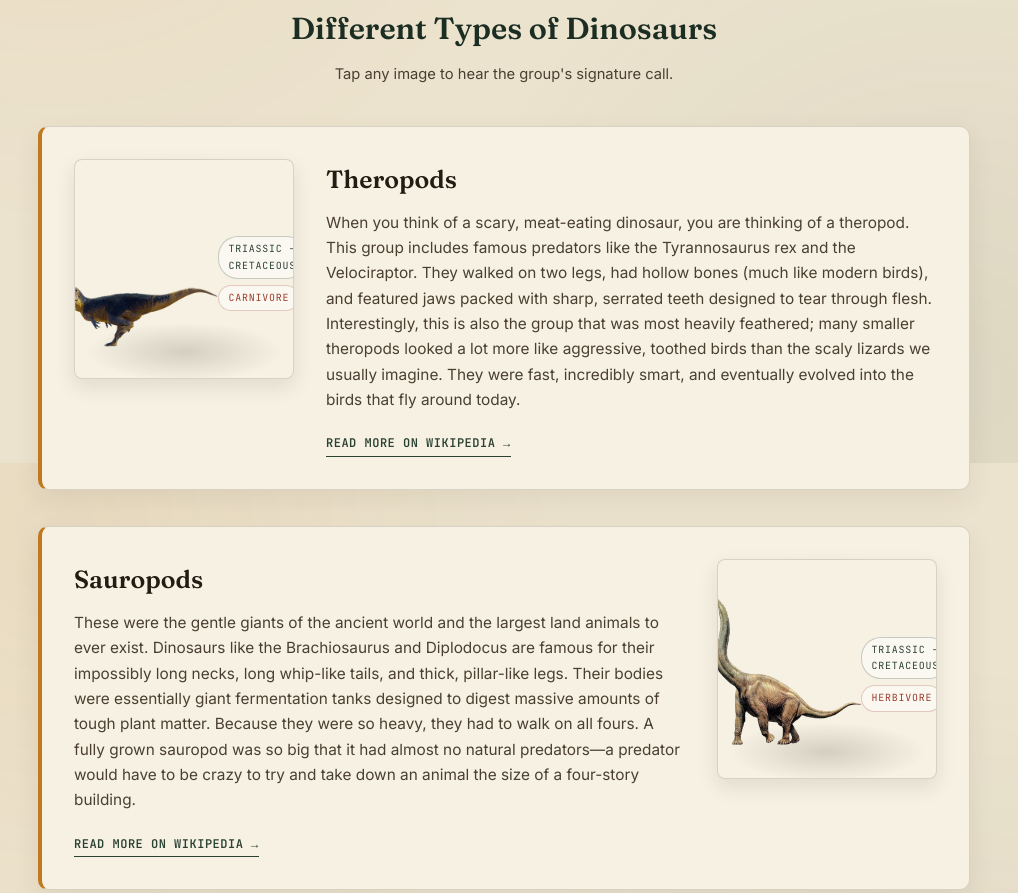
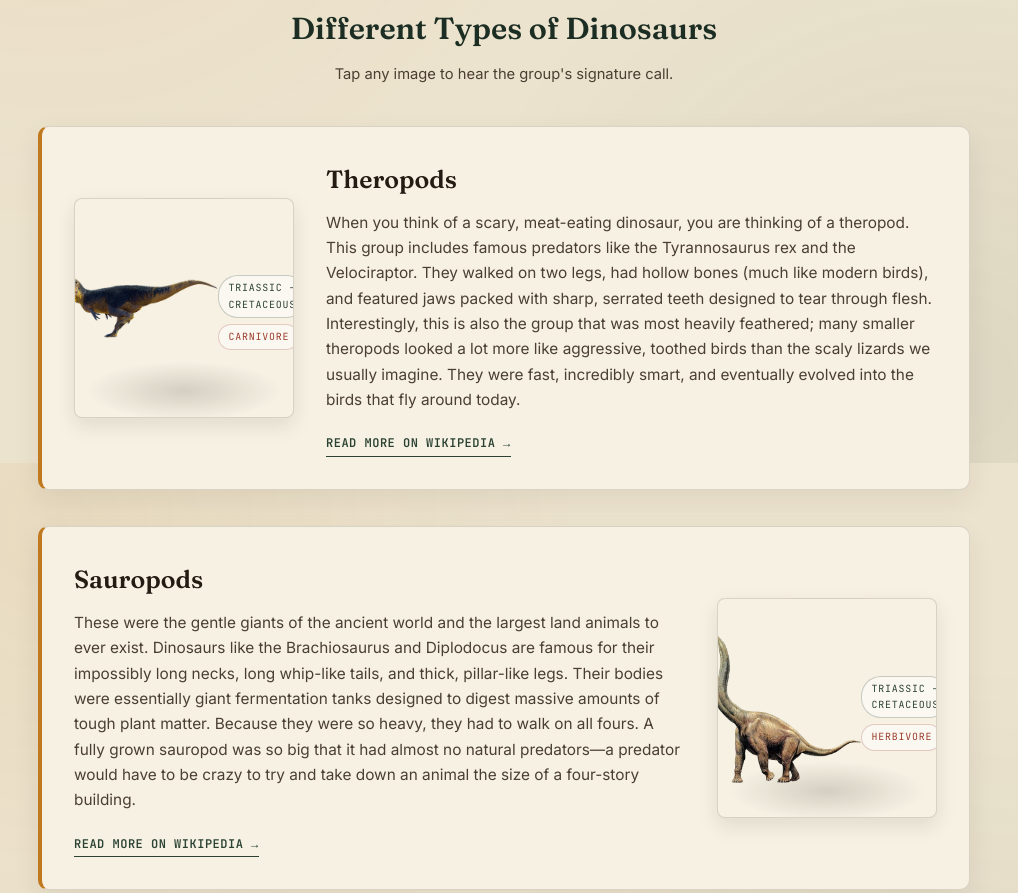
Before and after one commit to elitepunith/dino, a plain HTML site: page index.html in a window 1280 px wide. Shown: the part 1137-2030 px from the top of the page, without its empty margins (136-1154 px from the left). Drawn offline with Linux system fonts and the light colour scheme.

Commit message:
updated the home page

```diff
--- a/style.css
+++ b/style.css
@@ -233,7 +233,7 @@ main { max-width: 980px; margin: 0 auto; padding: 0 24px 80px; }
     display: grid;
     grid-template-columns: 220px 1fr;
     gap: 32px;
-    align-items: start;
+    align-items: center;
     padding: 32px;
 }
 
@@ -261,7 +261,7 @@ main { max-width: 980px; margin: 0 auto; padding: 0 24px 80px; }
     width: 100%;
     height: 100%;
     object-fit: contain;
-    object-position: center bottom;
+    object-position: center;
     display: block;
     cursor: pointer;
     transition: transform 0.35s ease;
```
